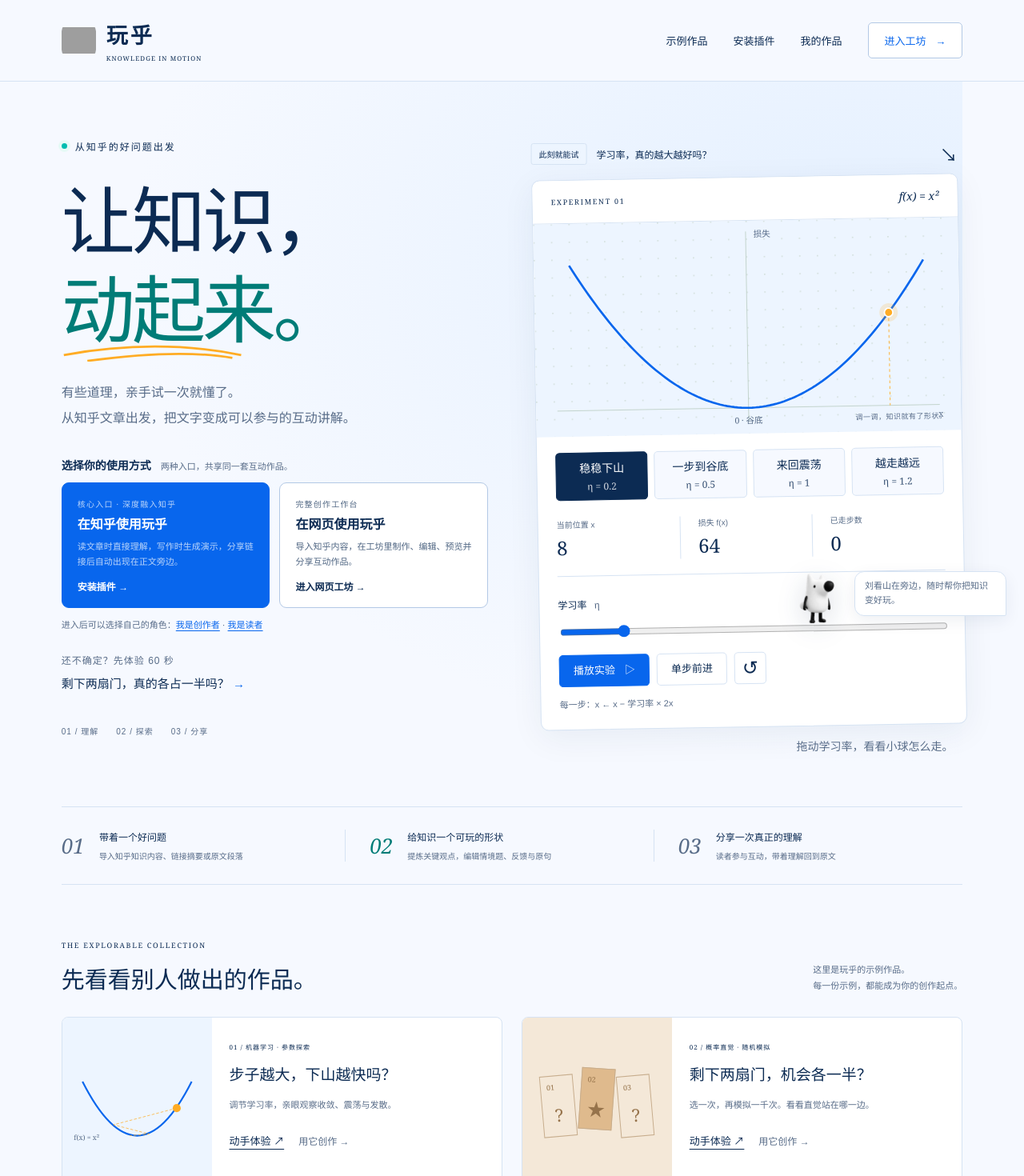
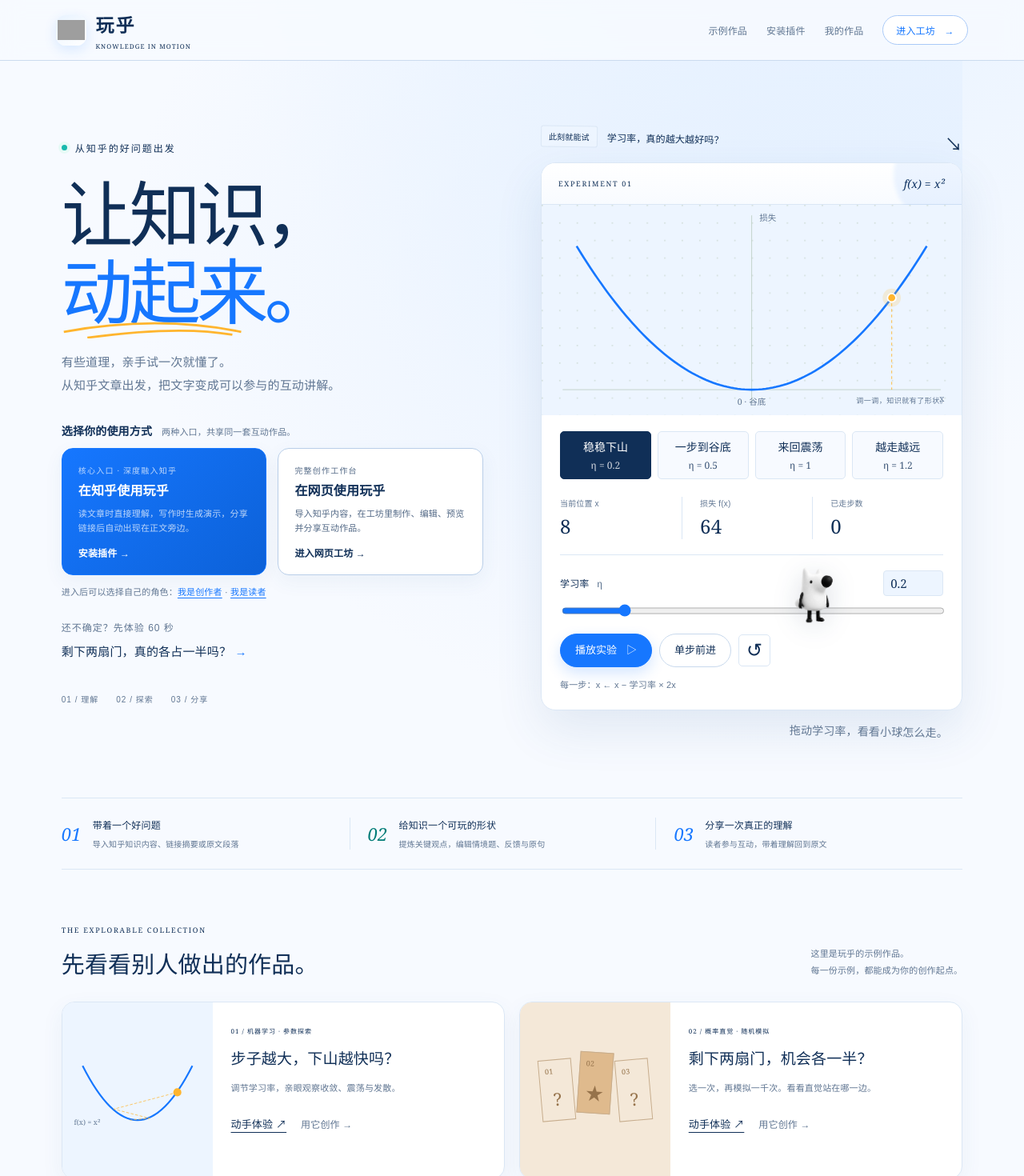
Before and after one commit to Weichenleeeee123/wanhu-interactive-knowledge, a Next.js app: page / in a window 1280 px wide. Shown: the top 1470 px of the page at 80% size. Built offline with nearby package versions, Linux system fonts and the light colour scheme; grey boxes are pictures that could not be loaded.

Commit message:
style: polish wanhu knowledge desk UI

```diff
--- a/src/app/globals.css
+++ b/src/app/globals.css
@@ -2071,3 +2071,107 @@ input[type="range"] {
 .quick-start-hint{display:flex;gap:10px;align-items:flex-start;margin:18px 0;padding:12px 14px;border:1px solid #d5e0d5;border-radius:9px;background:#f3f6ef}.quick-start-hint .live-dot{margin-top:7px;flex:none}.quick-start-hint strong{font-size:12px}.quick-start-hint p{margin:3px 0 0;color:var(--muted);font-size:12px;line-height:1.7}.advanced-material{margin:18px 0;border-top:1px solid var(--line);border-bottom:1px solid var(--line)}.advanced-material>summary{cursor:pointer;padding:13px 2px;color:var(--teal);font-size:12px;font-weight:600;list-style:none}.advanced-material>summary::-webkit-details-marker{display:none}.advanced-material>summary:before{content:'＋';display:inline-block;margin-right:7px;color:var(--orange)}.advanced-material[open]>summary:before{content:'−'}.advanced-material>summary span{float:right;color:var(--muted);font-weight:400;font-size:11px}.advanced-material>.search-block,.advanced-material>.form-field,.advanced-material>.attribution-fields{margin-top:14px}.advanced-material>.attribution-fields{margin-bottom:18px}
 
 @media (max-width: 650px) { .entry-grid { grid-template-columns:1fr; } }
+
+/* === 玩乎 UI polish: knowledge editor desk === */
+:root {
+  --paper: #f7faff;
+  --ink: #102f57;
+  --muted: #607692;
+  --line: #dbe7f5;
+  --line-strong: #b9cee8;
+  --brand: #1677ff;
+  --brand-hover: #095dcc;
+  --brand-soft: #edf5ff;
+  --mint: #18b9ad;
+  --orange: #ffb52e;
+}
+body {
+  background: radial-gradient(circle at 80% -10%, #e7f2ff 0, transparent 36%), var(--paper);
+  letter-spacing: .01em;
+}
+.site-header {
+  height: 76px;
+  padding: 0 5.5%;
+  border-bottom-color: rgba(185,206,232,.7);
+  background: rgba(247,250,255,.82);
+  backdrop-filter: blur(14px);
+  position: sticky;
+  top: 0;
+  z-index: 20;
+}
+.brand { gap: 11px; font-size: 23px; letter-spacing: 2px; }
+.brand-mark { width: 38px; height: 38px; border-radius: 12px; background: linear-gradient(145deg,#e8f3ff,#fff); box-shadow: 0 5px 16px #1677ff24; }
+.brand-mark img { width: 34px; height: 34px; }
+.site-header nav { gap: 24px; font-size: 12px; }
+.site-header nav a { color: var(--muted); transition: color .18s ease; }
+.site-header nav a:hover { color: var(--brand); }
+.nav-cta { color: var(--brand)!important; border-color: #a9c9f7; border-radius: 999px; padding: 9px 16px; background: #fff; }
+.home { max-width: 1320px; }
+.hero { gap: 72px; padding: 82px 0 76px; }
+.hero h1 { font-size: clamp(56px, 7vw, 94px); letter-spacing: -5px; line-height: 1.08; margin: 25px 0 24px; }
+.hero h1 > span { color: var(--brand); }
+.hero-description { font-size: 15px; line-height: 1.9; margin: 28px 0 24px; }
+.entry-grid { gap: 14px; }
+.entry-card { border-radius: 14px; padding: 19px 20px; box-shadow: 0 8px 24px #315f9510; }
+.entry-card:hover { transform: translateY(-3px); box-shadow: 0 14px 30px #315f9520; }
+.entry-card-primary { background: linear-gradient(135deg,#1677ff,#0c61d8); }
+.hero-lab { transform: rotate(-.6deg); }
+.experiment { border-radius: 18px; box-shadow: 0 24px 60px #315f951c; }
+.experiment-top { padding: 16px 21px; background: linear-gradient(180deg,#fff,#f8fbff); }
+.button { border-radius: 999px; min-height: 42px; padding: 10px 18px; border-color: #c8d9ed; }
+.button.primary { background: var(--brand); border-color: var(--brand); box-shadow: 0 7px 18px #1677ff30; }
+.button.primary:hover:not(:disabled) { background: var(--brand-hover); box-shadow: 0 10px 24px #1677ff3b; }
+.process-strip { padding: 24px 0; gap: 22px; }
+.process-strip > div { gap: 14px; }
+.process-number { color: var(--brand); font-size: 22px; }
+.example-grid { gap: 18px; }
+.example-card { border-radius: 16px; box-shadow: 0 9px 28px #315f9510; transition: transform .18s, box-shadow .18s; }
+.example-card:hover { transform: translateY(-4px); box-shadow: 0 16px 36px #315f951c; }
+.example-content { padding: 25px 23px; }
+.closing-note { padding: 30px 0 44px; }
+.workshop-shell, .library-shell, .reader-shell { max-width: 1320px; }
+.workshop-heading h1 { letter-spacing: -1.5px; }
+.journey-strip { border: 1px solid var(--line); border-radius: 16px; background: #fff; box-shadow: 0 8px 24px #315f950d; padding: 14px 18px; }
+.journey-step { border-radius: 12px; padding: 10px 12px; }
+.journey-step.active { background: var(--brand-soft); }
+.workspace-toolbar { border-radius: 14px; background: rgba(255,255,255,.9); box-shadow: 0 8px 24px #315f950d; padding: 10px 14px; }
+.workspace-grid { gap: 22px; }
+.input-panel, .preview-panel { border-radius: 18px; border-color: var(--line); box-shadow: 0 12px 32px #315f950c; }
+.preview-heading { background: linear-gradient(180deg,#fff,#f7fbff); }
+.mobile-preview-tabs button.active, .workspace-tabs button.active { color: var(--brand); border-color: var(--brand); }
+@media (max-width: 760px) {
+  .site-header { height: 66px; padding: 0 18px; }
+  .site-header nav { gap: 10px; }
+  .site-header nav a:not(.nav-cta) { display: none; }
+  .hero { padding: 56px 0 48px; gap: 36px; }
+  .hero h1 { letter-spacing: -3px; }
+  .entry-grid { grid-template-columns: 1fr; }
+}
+
+/* Liu Kanshan + motion layer */
+.kanshan-assistant { animation: kanshan-float 4.8s ease-in-out infinite; }
+.kanshan-assistant img { width: 84px; height: 84px; }
+.kanshan-assistant span { animation: bubble-in .7s .35s both; }
+.hero-copy, .hero-lab { animation: rise-in .72s cubic-bezier(.2,.8,.2,1) both; }
+.hero-lab { animation-delay: .12s; }
+.process-strip > div { animation: rise-in .6s both; }
+.process-strip > div:nth-child(2) { animation-delay: .1s; }
+.process-strip > div:nth-child(3) { animation-delay: .2s; }
+.example-card { position: relative; }
+.example-card::after { content:""; position:absolute; inset:0; border-radius:inherit; pointer-events:none; background: linear-gradient(120deg,transparent 35%,#fff8 50%,transparent 65%); transform:translateX(-120%); transition:transform .7s ease; }
+.example-card:hover::after { transform:translateX(120%); }
+.experiment::before { content:""; position:absolute; width:120px; height:120px; border-radius:50%; background:#1677ff12; filter:blur(2px); top:-45px; right:-35px; pointer-events:none; }
+.experiment { position:relative; }
+.journey-strip { position:relative; overflow:hidden; }
+.journey-strip::before { content:""; position:absolute; inset:0; background:linear-gradient(90deg,transparent,#1677ff08,transparent); transform:translateX(-100%); animation: sweep 6s ease-in-out infinite; pointer-events:none; }
+.workspace-toolbar { position:sticky; top:88px; z-index:8; }
+.preview-panel { transition: box-shadow .25s ease, transform .25s ease; }
+.preview-panel:hover { transform:translateY(-2px); box-shadow:0 18px 42px #315f9520; }
+@keyframes rise-in { from { opacity:0; transform:translateY(16px); } to { opacity:1; transform:translateY(0); } }
+@keyframes bubble-in { from { opacity:0; transform:translateX(8px) scale(.96); } to { opacity:1; transform:translateX(0) scale(1); } }
+@keyframes kanshan-float { 0%,100% { transform:translateY(0) rotate(-2deg); } 50% { transform:translateY(-7px) rotate(2deg); } }
+@keyframes sweep { 0%,20% { transform:translateX(-100%); } 55%,100% { transform:translateX(100%); } }
+@media (prefers-reduced-motion: reduce) {
+  .kanshan-assistant, .hero-copy, .hero-lab, .process-strip > div, .journey-strip::before { animation:none; }
+  .example-card::after { display:none; }
+}
```
Also changed, not shown: 1 other file (tests, documents, lock files or other folders).
